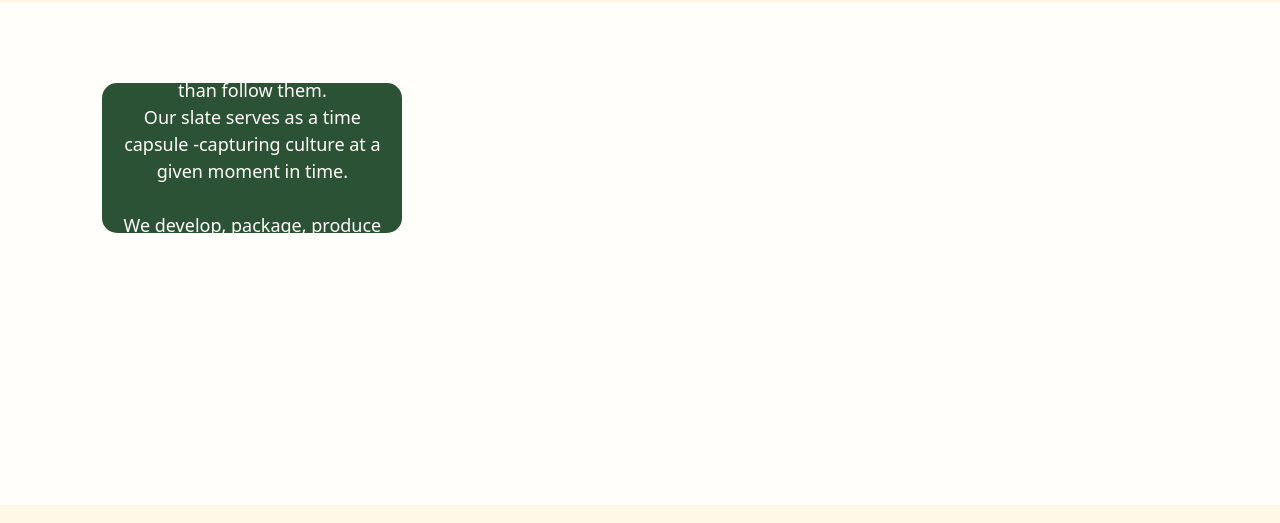
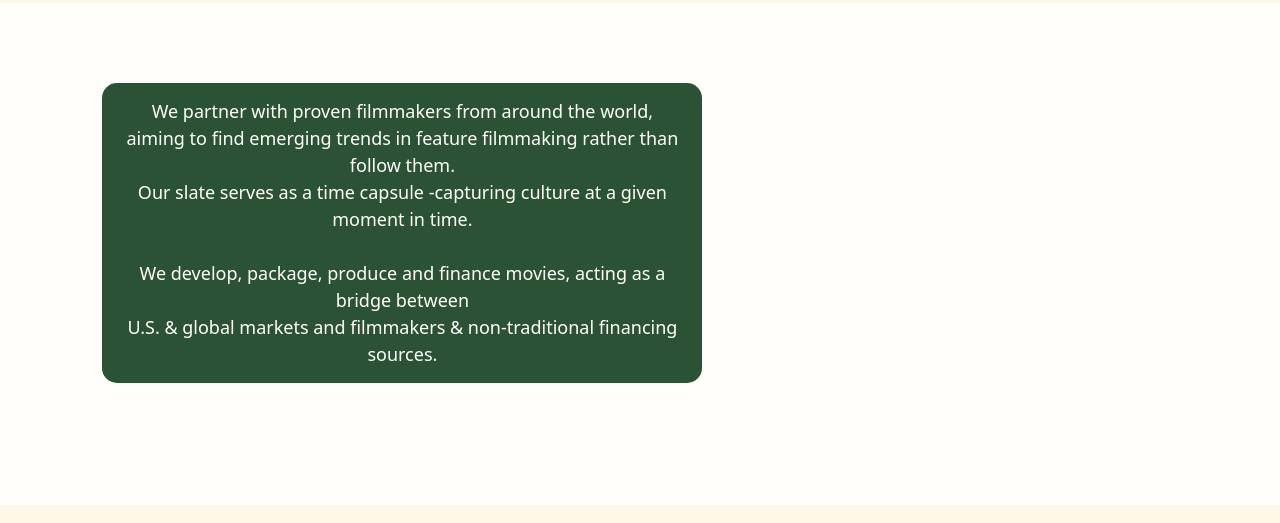
Before and after one commit to mycomputerisdying/forest-path-productions-website, a plain HTML site: page about.html in a window 1280 px wide. Shown: the part 77-600 px from the top of the page. Drawn offline with nearby package versions, Linux system fonts and the light colour scheme.

Commit message:
Resize rounded rectangle dimensions in about.html

```diff
--- a/about.html
+++ b/about.html
@@ -63,8 +63,8 @@
                 </div>
                 <style>
                 .rounded-rectangle {
-                width: 300px;
-                height: 150px;
+                width: 600px;
+                height: 300px;
                 background-color: #2c5235;
                 color: #fffefa;
                 font-size: 18px;
```
